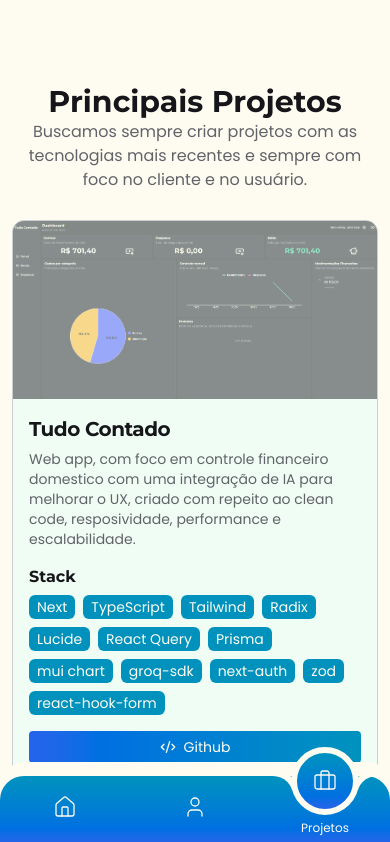
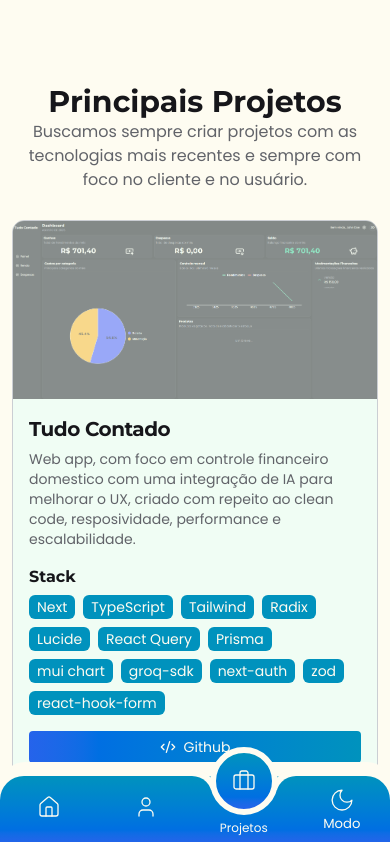
Before and after one commit to wellingtonVieiraSantos/personal-portfolio, a Next.js app: page /projetos in a window 390 px wide. Shown: the top 842 px of the page. Built offline with nearby package versions, Linux system fonts and the light colour scheme.

Commit message:
feat: add theme change button in mobile navbar

```diff
--- a/src/app/_components/HomePage/index.tsx
+++ b/src/app/_components/HomePage/index.tsx
@@ -8,7 +8,6 @@ import { Code, MessageCircleMore } from 'lucide-react'
 export default function HomePage() {
   return (
     <section className='relative min-h-dvh grid place-content-center'>
-      {/* <ThemeSwitch className='absolute right-4 top-2 md:hidden' /> */}
       <motion.div
         initial={{ opacity: 0, x: -100 }}
         animate={{
--- a/src/app/_components/NavBar/index.tsx
+++ b/src/app/_components/NavBar/index.tsx
@@ -1,5 +1,5 @@
 'use client'
-import { House, Briefcase, User } from 'lucide-react'
+import { House, Briefcase, User, Sun, Moon } from 'lucide-react'
 import Link from 'next/link'
 import { Switch } from '../../../components/ui/Switch'
 import { useNavBar } from './hooks/use-navBar'
@@ -95,10 +95,22 @@ export default function NavBar() {
                       after:rounded-tr-full after:shadow-[3px_-6px_0_0_var(--color-background)]
                       before:absolute before:w-7 before:h-5 before:bg-transparent before:-right-[32px] before:top-[23px]
                       before:rounded-tl-full before:shadow-[-3px_-6px_0_0_var(--color-background)]`}
-                ></div>
+                />
               </Link>
             </li>
           ))}
+          <li
+            className='flex-1 grid place-items-center cursor-pointer cursor rounded-full scale-110'
+            onClick={toggleTheme}
+          >
+            {resolvedTheme === 'dark' ? (
+              <Sun strokeWidth={1.2} />
+            ) : (
+              <Moon strokeWidth={1.2} />
+            )}
+
+            <span className=''>Modo</span>
+          </li>
         </ul>
       </nav>
     </>
--- a/src/app/projetos/page.tsx
+++ b/src/app/projetos/page.tsx
@@ -26,7 +26,7 @@ const color = [
 
 export default function Projects() {
   return (
-    <section className='size-full min-h-dvh grid place-content-center py-5'>
+    <section className='size-full min-h-dvh grid place-content-center py-5 overflow-hidden'>
       <div className='m-auto max-w-7xl p-3 grid grid-cols-1 gap-4'>
         <header className='mt-10 lg:mt-20 text-center lg:text-left p-3'>
           <h2 className='text-3xl'>Principais Projetos</h2>
```
